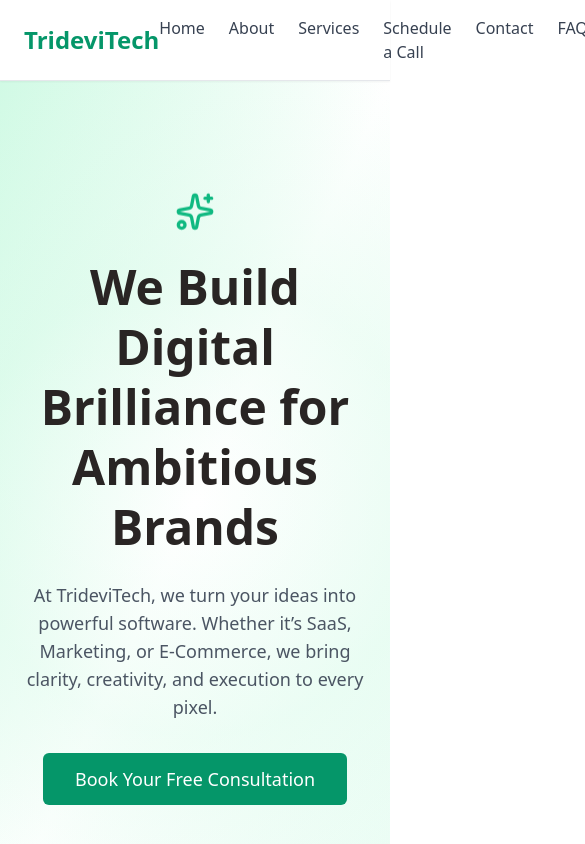
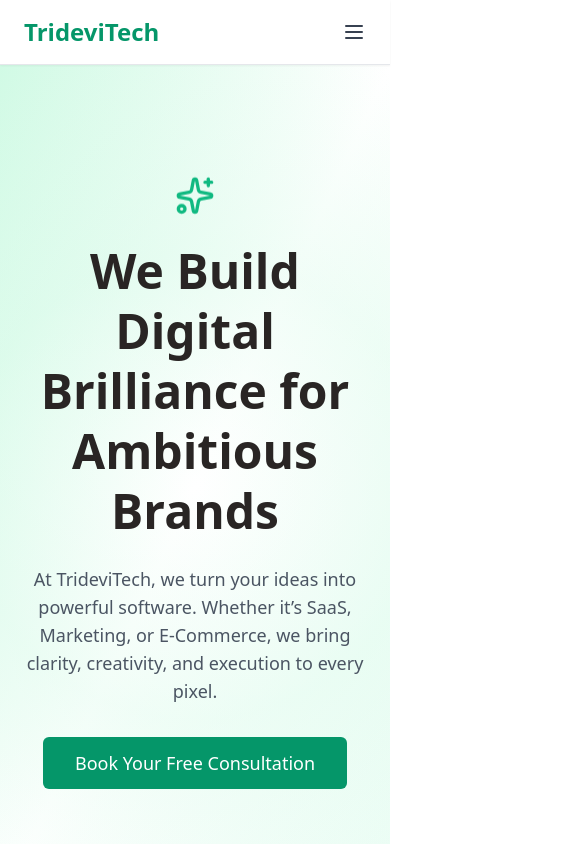
Before and after one commit to TTechnologyy/tridevi-frontend, a React (Create React App) app: page / in a window 390 px wide. Shown: the top 844 px of the page, 585 px wide, since content can reach past the window. Built offline with nearby package versions, Linux system fonts and the light colour scheme.

Commit message:
Update App.jsx with responsive navbar and remove Schedule a Call link

```diff
--- a/public/index.html
+++ b/public/index.html
@@ -18,7 +18,6 @@
   window.dataLayer = window.dataLayer || [];
   function gtag(){dataLayer.push(arguments);}
   gtag('js', new Date());
-
   gtag('config', 'G-7ZSZL1W49T');
 </script>
 
--- a/src/App.js
+++ b/src/App.js
@@ -14,14 +14,51 @@
 import AOS from 'aos';
 import 'aos/dist/aos.css';
 
-import { useEffect } from 'react';
+import { useEffect, useState } from 'react';
 import { initGA, logPageView } from './analytics';
+import { Menu, X } from 'lucide-react';
+
+function Navbar() {
+  const [mobileOpen, setMobileOpen] = useState(false);
+
+  return (
+    <nav className="sticky top-0 z-50 bg-white border-b shadow-sm">
+      <div className="max-w-7xl mx-auto flex items-center justify-between px-6 py-4 text-gray-700">
+        {/* Logo */}
+        <Link to="/" className="text-2xl font-bold text-emerald-600 font-pacifico">TrideviTech</Link>
+
+        {/* Desktop nav */}
+        <div className="hidden md:flex gap-6 font-medium text-base">
+          <Link to="/" className="hover:text-emerald-600 transition">Home</Link>
+          <Link to="/about" className="hover:text-emerald-600 transition">About</Link>
+          <Link to="/services" className="hover:text-emerald-600 transition">Services</Link>
+          <Link to="/contact" className="hover:text-emerald-600 transition">Contact</Link>
+          <Link to="/faq" className="hover:text-emerald-600 transition">FAQ</Link>
+        </div>
+
+        {/* Mobile hamburger */}
+        <button className="md:hidden" onClick={() => setMobileOpen(!mobileOpen)}>
+          {mobileOpen ? <X className="w-6 h-6" /> : <Menu className="w-6 h-6" />}
+        </button>
+      </div>
+
+      {/* Mobile dropdown */}
+      {mobileOpen && (
+        <div className="md:hidden px-6 pb-4 flex flex-col gap-4 font-medium text-gray-700 text-base">
+          <Link to="/" onClick={() => setMobileOpen(false)}>Home</Link>
+          <Link to="/about" onClick={() => setMobileOpen(false)}>About</Link>
+          <Link to="/services" onClick={() => setMobileOpen(false)}>Services</Link>
+          <Link to="/contact" onClick={() => setMobileOpen(false)}>Contact</Link>
+          <Link to="/faq" onClick={() => setMobileOpen(false)}>FAQ</Link>
+        </div>
+      )}
+    </nav>
+  );
+}
 
 function App() {
   useEffect(() => {
     AOS.init({ duration: 1000, once: true });
-
-    // ✅ Google Analytics Initialization
     initGA();
     logPageView();
   }, []);
@@ -30,27 +67,7 @@
     <Router>
       <ScrollToTop />
 
-      {/* Navbar */}
-      <nav className="sticky top-0 z-50 bg-white border-b shadow-sm">
-        <div className="max-w-7xl mx-auto flex items-center justify-between px-6 py-4 text-gray-700">
-          <Link to="/" className="text-2xl font-bold text-emerald-600 font-pacifico">TrideviTech</Link>
-          <div className="flex gap-6 font-medium text-base">
-            <Link to="/" className="hover:text-emerald-600 transition duration-300">Home</Link>
-            <Link to="/about" className="hover:text-emerald-600 transition duration-300">About</Link>
-            <Link to="/services" className="hover:text-emerald-600 transition duration-300">Services</Link>
-            <a
-              href="https://calendly.com/your-scheduling-link"
-              target="_blank"
-              rel="noopener noreferrer"
-              className="hover:text-emerald-600 transition duration-300"
-            >
-              Schedule a Call
-            </a>
-            <Link to="/contact" className="hover:text-emerald-600 transition duration-300">Contact</Link>
-            <Link to="/faq" className="hover:text-emerald-600 transition duration-300">FAQ</Link>
-          </div>
-        </div>
-      </nav>
+      <Navbar />
 
       {/* Main Content */}
       <main className="min-h-screen bg-white text-gray-800">
```
